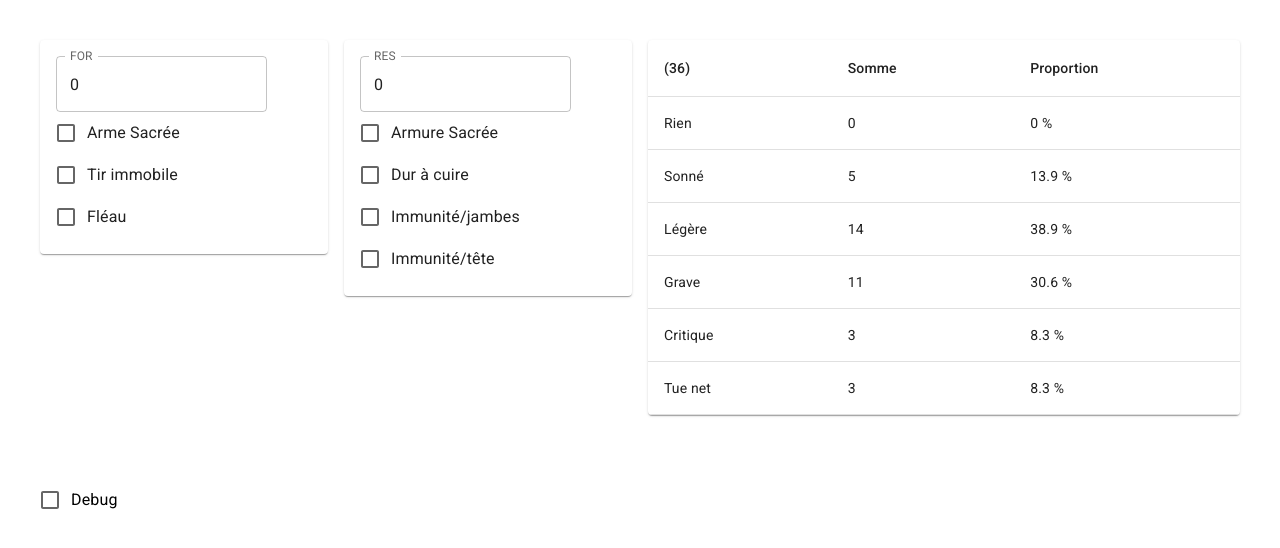
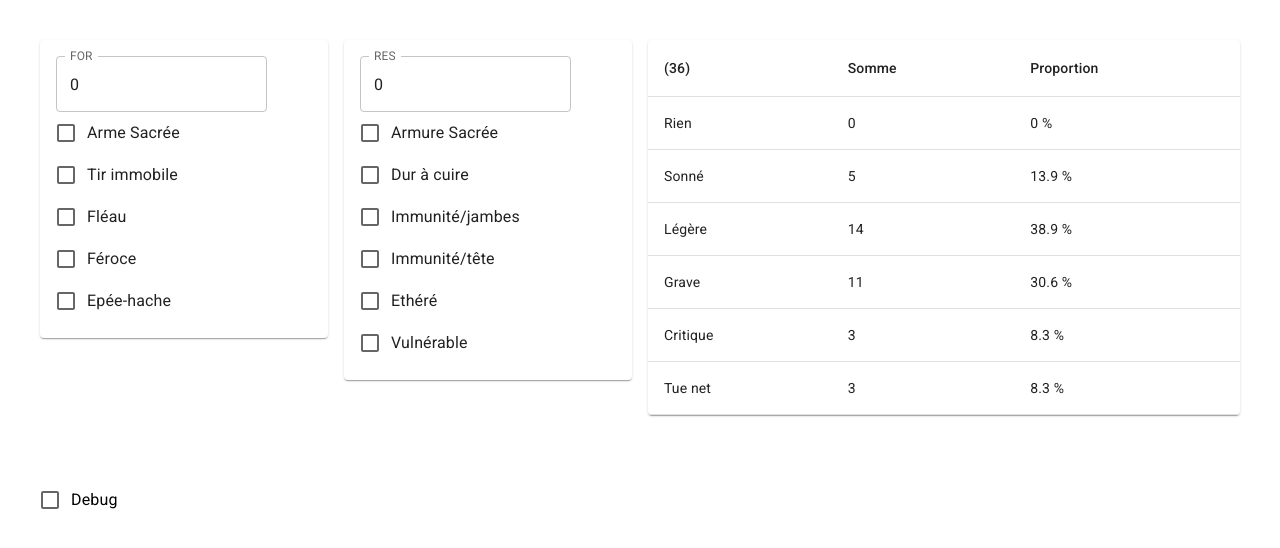
Before and after one commit to SebDelile/cdrf-wounds, a Next.js app: page / in a window 1280 px wide. Shown: the top 548 px of the page. Built offline with nearby package versions, Linux system fonts and the light colour scheme.

Commit message:
implement ethere vulnerable feroce epee hache

```diff
--- a/src/pages/index.tsx
+++ b/src/pages/index.tsx
@@ -17,12 +17,16 @@ export default function Home() {
     armeSacree: false,
     tirImmobile: false,
     fleau: false,
+    feroce: false,
+    epeeHache: false,
     //
     RES: 0,
     armureSacree: false,
     durACuire: false,
     immuJambes: false,
     immuTete: false,
+    ethere: false,
+    vulnerable: false,
   });
 
   const [outputs, setOutputs] = useState<outputsType>(initialResults);
@@ -74,6 +78,18 @@ export default function Home() {
                   name: 'fleau',
                   label: 'Fléau',
                 },
+                {
+                  type: TYPE_CHECKBOX,
+                  value: inputs.feroce,
+                  name: 'feroce',
+                  label: 'Féroce',
+                },
+                {
+                  type: TYPE_CHECKBOX,
+                  value: inputs.epeeHache,
+                  name: 'epeeHache',
+                  label: 'Epée-hache',
+                },
               ]}
               setInputs={setInputs}
             />
@@ -111,6 +127,18 @@ export default function Home() {
                   name: 'immuTete',
                   label: 'Immunité/tête',
                 },
+                {
+                  type: TYPE_CHECKBOX,
+                  value: inputs.ethere,
+                  name: 'ethere',
+                  label: 'Ethéré',
+                },
+                {
+                  type: TYPE_CHECKBOX,
+                  value: inputs.vulnerable,
+                  name: 'vulnerable',
+                  label: 'Vulnérable',
+                },
               ]}
               setInputs={setInputs}
             />
--- a/src/types/inputsType.ts
+++ b/src/types/inputsType.ts
@@ -3,10 +3,14 @@ export type inputsType = {
   armeSacree: boolean;
   tirImmobile: boolean;
   fleau: boolean;
+  feroce: boolean;
+  epeeHache: boolean;
   //
   RES: number;
   armureSacree: boolean;
   durACuire: boolean;
   immuJambes: boolean;
   immuTete: boolean;
+  ethere: boolean;
+  vulnerable: boolean;
 };
--- a/src/utils/setupWoundTable.ts
+++ b/src/utils/setupWoundTable.ts
@@ -5,7 +5,8 @@ import { woundTable, WoundTableType } from '@/constants/woundTable';
 import { inputsType } from '@/types/inputsType';
 
 export function setupWoundTable(inputs: inputsType): WoundTableType {
-  const { immuJambes, immuTete } = inputs;
+  const { immuJambes, immuTete, epeeHache, feroce, ethere, vulnerable } =
+    inputs;
   const modifiedWoundTable = Object.fromEntries(
     dice.map((i: diceType) => [i, { ...woundTable[i] }])
   ) as WoundTableType;
@@ -28,5 +29,29 @@ export function setupWoundTable(inputs: inputsType): WoundTableType {
   if (immuTete) {
     mapOverColumns([5, 6], (_) => 0);
   }
+
+  if (epeeHache || feroce || ethere || vulnerable) {
+    mapOverColumns([...dice], (prevResult) => {
+      switch (prevResult) {
+        case 1:
+          return (prevResult + Number(feroce && !ethere)) as woundResultsType;
+        case 2:
+        case 3:
+          return (prevResult +
+            Number(vulnerable) -
+            Number(ethere)) as woundResultsType;
+        case 4:
+          return (prevResult +
+            Math.min(
+              Number(vulnerable) + Number(epeeHache) - Number(ethere),
+              1
+            )) as woundResultsType;
+        case 0:
+        case 5:
+        default:
+          return prevResult;
+      }
+    });
+  }
   return modifiedWoundTable;
 }
```
